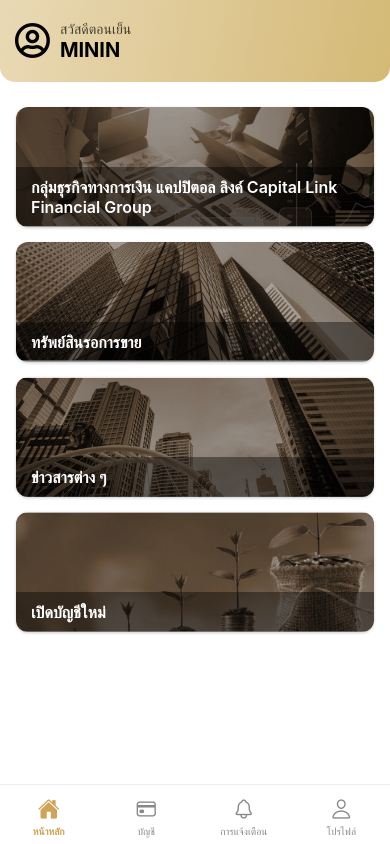
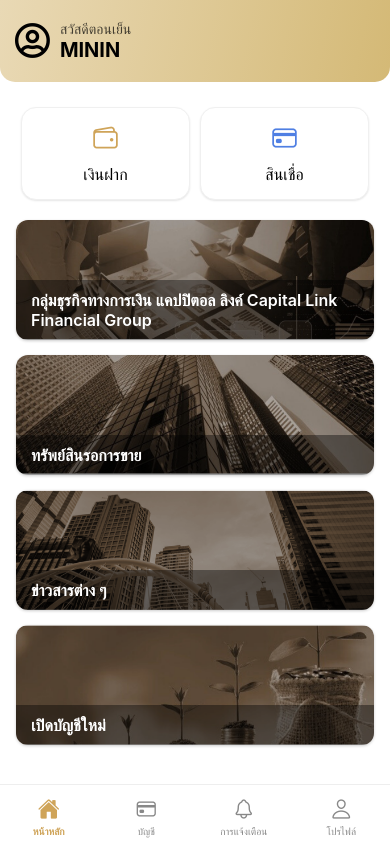
Before and after one commit to KongFourThousand/CapitalLink, a React Native app in the folder Capital-Link/: screen /HomeScreen in a window 390 px wide. Built offline with nearby package versions, Linux system fonts and the light colour scheme.

Commit message:
เพิ่มปุ่มฝากเงินสินเชื่อหน้าหลัก

```diff
--- a/Capital-Link/src/screens/home/HomeScreen.tsx
+++ b/Capital-Link/src/screens/home/HomeScreen.tsx
@@ -24,7 +24,15 @@ const { width } = Dimensions.get("window");
 const HomeScreen: React.FC = () => {
   const navigation = useNavigation();
 
+  // ฟังก์ชันเมื่อกดปุ่มเงินฝาก
+  const handleDepositPress = () => {
+    //navigation.navigate("DepositDetail", { accountId: "default" });
+  };
 
+  // ฟังก์ชันเมื่อกดปุ่มสินเชื่อ
+  const handleLoanPress = () => {
+    //navigation.navigate("LoanDetail", { loanId: "default" });
+  };
 
   // ตัวอย่าง URLs
   const externalLinks = [
@@ -84,9 +92,29 @@ const HomeScreen: React.FC = () => {
           </View>
         </LinearGradient>
 
+
         <View style={styles.container}>
+          {/* เพิ่มปุ่มสี่เหลี่ยม: เงินฝาก, สินเชื่อ ตรงนี้ */}
+          <View style={styles.menuRow}>
+            <TouchableOpacity
+              style={styles.menuBox}
+              onPress={handleDepositPress}
+            >
+              <Ionicons name="wallet-outline" size={28} color="#CFA459" style={styles.menuIcon} />
+              <Text style={styles.menuBoxTitle}>เงินฝาก</Text>
+            </TouchableOpacity>
+            <TouchableOpacity
+              style={styles.menuBox}
+              onPress={handleLoanPress}
+            >
+              <Ionicons name="card-outline" size={28} color="#4F7FE3" style={styles.menuIcon} />
+              <Text style={styles.menuBoxTitle}>สินเชื่อ</Text>
+            </TouchableOpacity>
+          </View>
+
           {/* แบนเนอร์ 4 อัน (กดแล้วไปเว็บนอก) */}
           <View style={styles.bannerContainer}>
+
             {externalLinks.map((item) => (
               <TouchableOpacity
                 key={item.id}
@@ -120,6 +148,7 @@ const HomeScreen: React.FC = () => {
 export default HomeScreen;
 
 const styles = StyleSheet.create({
+  // styles อื่นๆ เหมือนเดิม
   safeArea: {
     flex: 1,
     backgroundColor: "#ffffff",
@@ -156,6 +185,36 @@ const styles = StyleSheet.create({
     fontSize: 20,
     fontWeight: "bold",
     color: "#000",
+  },
+  menuRow: {
+    flexDirection: "row",
+    justifyContent: "space-between",
+    marginBottom: 20,
+  },
+  menuBox: {
+    flex: 1,
+    backgroundColor: "#fff",
+    borderRadius: 15,
+    marginHorizontal: 5,
+    padding: 16,
+    paddingVertical: 15,
+    alignItems: "center",
+    justifyContent: "center",
+    shadowColor: "#000",
+    shadowOffset: { width: 0, height: 1 },
+    shadowOpacity: 0.1,
+    shadowRadius: 2,
+    elevation: 2,
+    borderWidth: 1,
+    borderColor: "#f0f0f0",
+  },
+  menuIcon: {
+    marginBottom: 10,
+  },
+  menuBoxTitle: {
+    fontSize: 16,
+    color: "#000",
+    fontWeight: "500",
   },
   bannerContainer: {
     marginBottom: 20,
```
